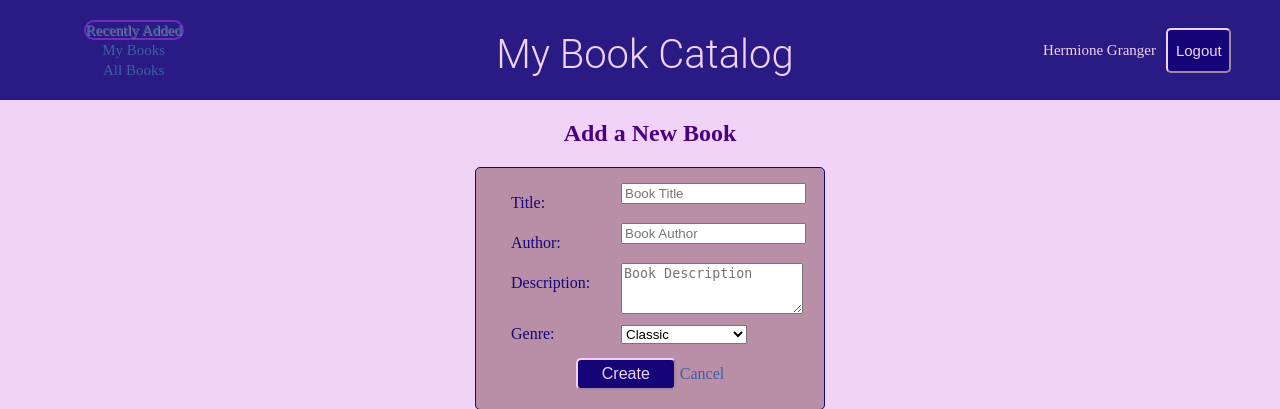
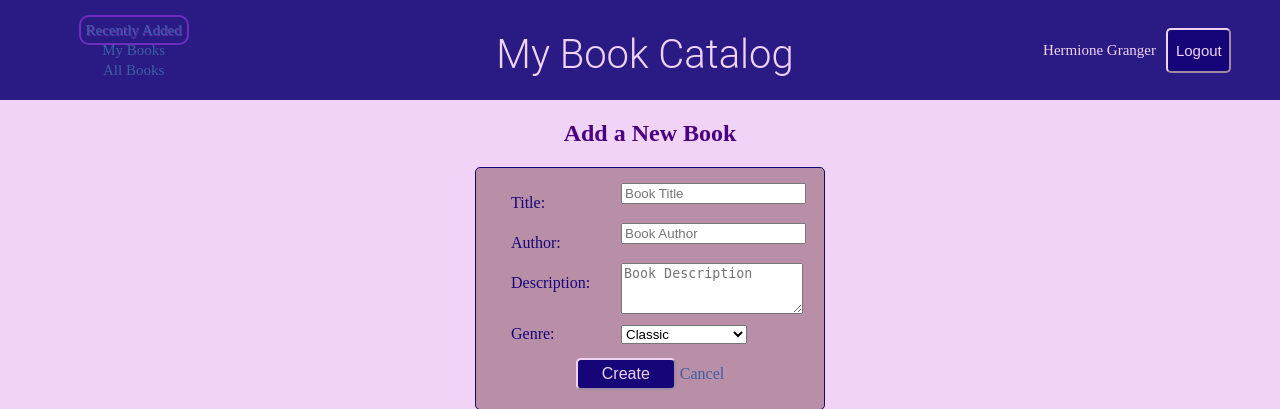
Before and after one commit to sarah-thomens/item-catalog-project, a Flask app: page /book/add in a window 1280 px wide, with the pointer over the restyled element. Shown: the top 409 px of the page. Run offline with Flask 2, Linux system fonts and the light colour scheme; a user stored in the database is signed in; some libraries are stand-ins or nearby versions.

Commit message:
Fixed colors again.

```diff
--- a/catalog/static/styles.css
+++ b/catalog/static/styles.css
@@ -7,16 +7,8 @@ a
 
 a:hover
 {
-<<<<<<< HEAD
 	color: #3b60a5;
 	text-shadow: 1px 1px #6f2dbd;
-||||||| merged common ancestors
-	color: #CE2D4F;
-	text-shadow: 1px 1px #8d6a9f;
-=======
-	color: #3b60a5;
-	text-shadow: 1px 1px #8d6a9f;
->>>>>>> 4b34eacfcc9585390351d20469678e03a9f6125c
 	padding: 5px;
 	border: 2px solid #6f2dbd;
 	border-radius: 10px;
```
